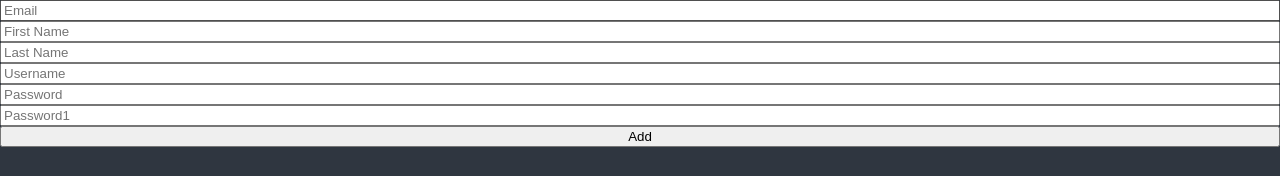
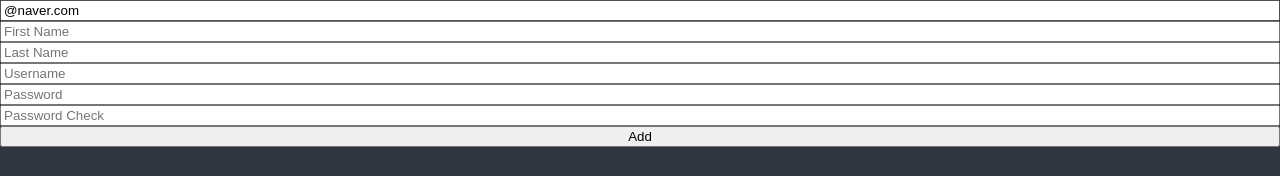
Before and after one commit to pjh5474/react-todo-app, a React (Create React App) app: page / in a window 1280 px wide. Shown: the top 176 px of the page. Built offline with nearby package versions, Linux system fonts and the light colour scheme.

Commit message:
2023-08-23 Form errors

```diff
--- a/src/ToDoList.tsx
+++ b/src/ToDoList.tsx
@@ -33,8 +33,26 @@ import { useForm } from "react-hook-form";
 // 	);
 // }
 
+interface IForm {
+	email: string;
+	firstname: string;
+	lastname: string;
+	username: string;
+	password: string;
+	password1: string;
+}
+
 function ToDoList() {
-	const { register, watch, handleSubmit, formState } = useForm();
+	const {
+		register,
+		watch,
+		handleSubmit,
+		formState: { errors },
+	} = useForm<IForm>({
+		defaultValues: {
+			email: "@naver.com",
+		},
+	});
 	const onValid = (data: any) => {
 		console.log(data);
 	};
@@ -46,20 +64,29 @@ function ToDoList() {
 				onSubmit={handleSubmit(onValid)}
 			>
 				<input
-					{...register("Email", { required: true })}
+					{...register("email", {
+						required: "Email is required",
+						pattern: {
+							value: /^[A-Za-z0-9._%+-]+@naver.com$/,
+							message: "Only naver email is allowed",
+						},
+					})}
 					placeholder="Email"
 				/>
+				<span>{errors?.email?.message as string}</span>
 				<input
-					{...register("First Name", { required: true })}
+					{...register("firstname", { required: "First Name is required" })}
 					placeholder="First Name"
 				/>
+				<span>{errors?.firstname?.message as string}</span>
 				<input
-					{...register("Last Name", { required: true })}
+					{...register("lastname", { required: "Last Name is required" })}
 					placeholder="Last Name"
 				/>
+				<span>{errors?.lastname?.message as string}</span>
 				<input
-					{...register("Username", {
-						required: true,
+					{...register("username", {
+						required: "Username is required",
 						minLength: {
 							value: 5,
 							message: "Your username is too short",
@@ -67,8 +94,9 @@ function ToDoList() {
 					})}
 					placeholder="Username"
 				/>
+				<span>{errors?.username?.message as string}</span>
 				<input
-					{...register("Password", {
+					{...register("password", {
 						required: "Password is required",
 						minLength: {
 							value: 5,
@@ -77,10 +105,18 @@ function ToDoList() {
 					})}
 					placeholder="Password"
 				/>
+				<span>{errors?.password?.message as string}</span>
 				<input
-					{...register("Password1", { required: true, minLength: 5 })}
-					placeholder="Password1"
+					{...register("password1", {
+						required: "Password Check is required",
+						minLength: {
+							value: 5,
+							message: "Your password is too short",
+						},
+					})}
+					placeholder="Password Check"
 				/>
+				<span>{errors?.password1?.message as string}</span>
 				<button>Add</button>
 			</form>
 		</div>
```
